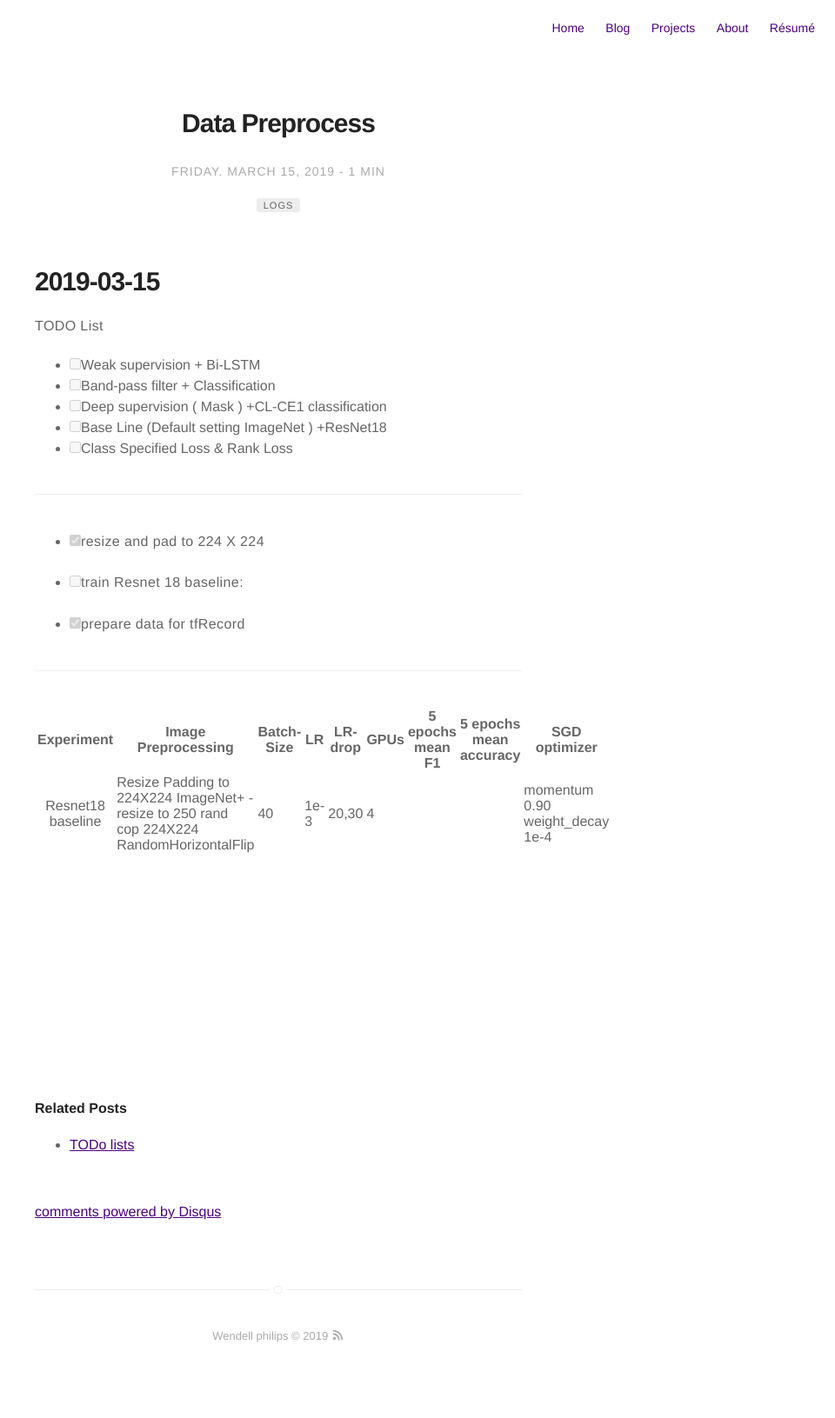
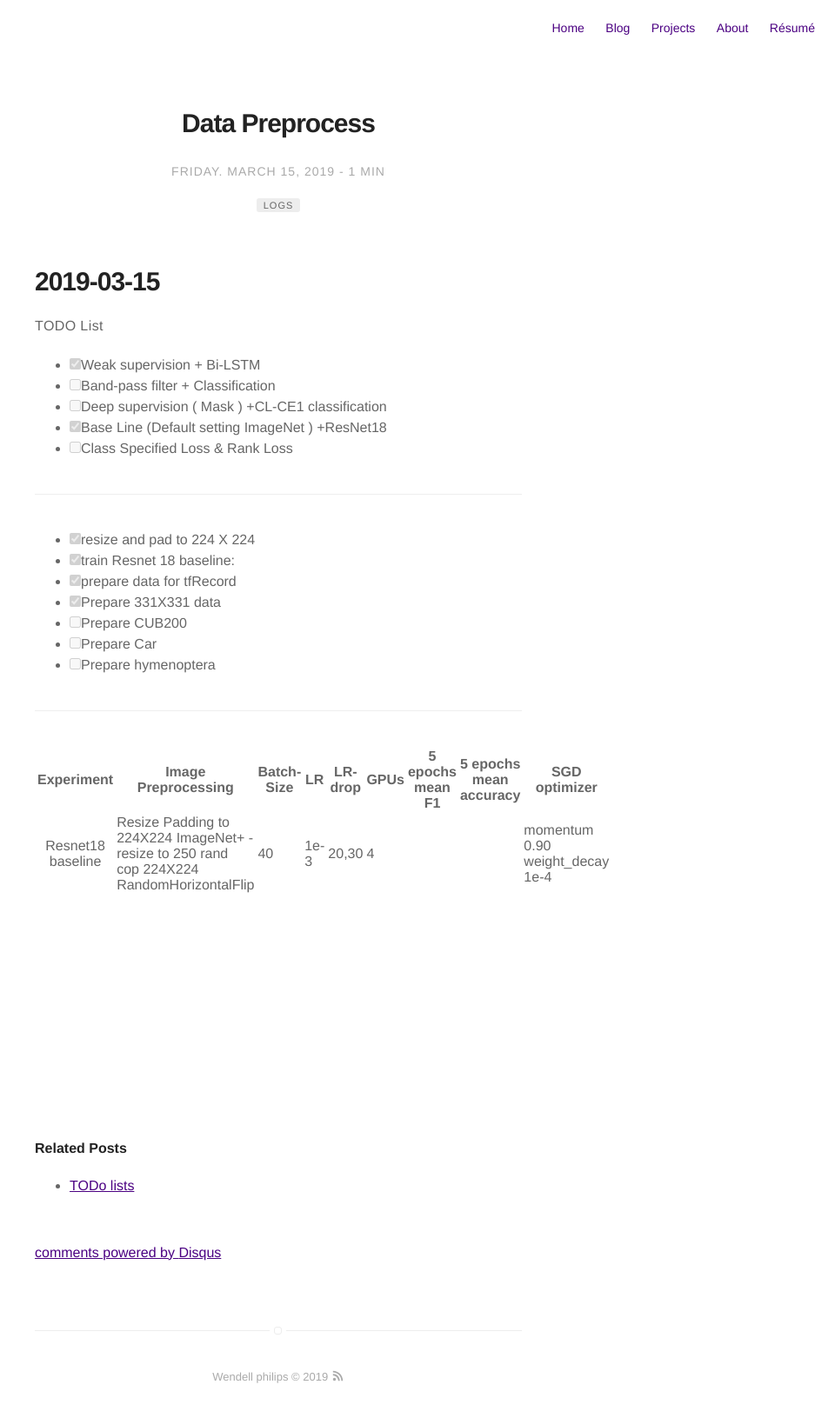
Before and after one commit to VCBE123/vcbe123.github.io, a Jekyll site: the page built from _posts/2019-03-15-log.markdown, in a window 1280 px wide. Shown: the whole page at 87% size, without its empty margins (320-1280 px from the left). Built offline with Jekyll 4.4.1, drawn with Linux system fonts in a browser that asks for light colours; comment, search, counter and statistics services are not loaded; before the commit the page ends 1584 px from its top, so only the background shows below that.

Commit message:
ch photo

```diff
--- a/_posts/2019-03-15-log.markdown
+++ b/_posts/2019-03-15-log.markdown
@@ -16,10 +16,10 @@ description:  to record the projects
 
 TODO List
 
-- [ ] Weak supervision + Bi-LSTM
+- [x] Weak supervision + Bi-LSTM
 - [ ] Band-pass filter + Classification
 - [ ] Deep supervision ( Mask ) +CL-CE1 classification
-- [ ] Base Line  (Default setting  ImageNet ) +ResNet18
+- [x] Base Line  (Default setting  ImageNet ) +ResNet18
 - [ ] Class Specified Loss & Rank Loss
 
 
@@ -27,10 +27,12 @@ TODO List
 --------------------------------------------------------------------------------------------------------------------------------------
 
 - [x] resize and pad to 224 X 224
-
-- [ ]  train Resnet 18 baseline:
-
+- [x] train Resnet 18 baseline:
 - [x] prepare data for tfRecord
+- [x] Prepare 331X331 data
+- [ ] Prepare CUB200
+- [ ] Prepare Car
+- [ ] Prepare hymenoptera
 
 -------------------------------------------------------------------------------------------------------------------------------------
 
```
Also changed, not shown: assets/images/avatar.png.
